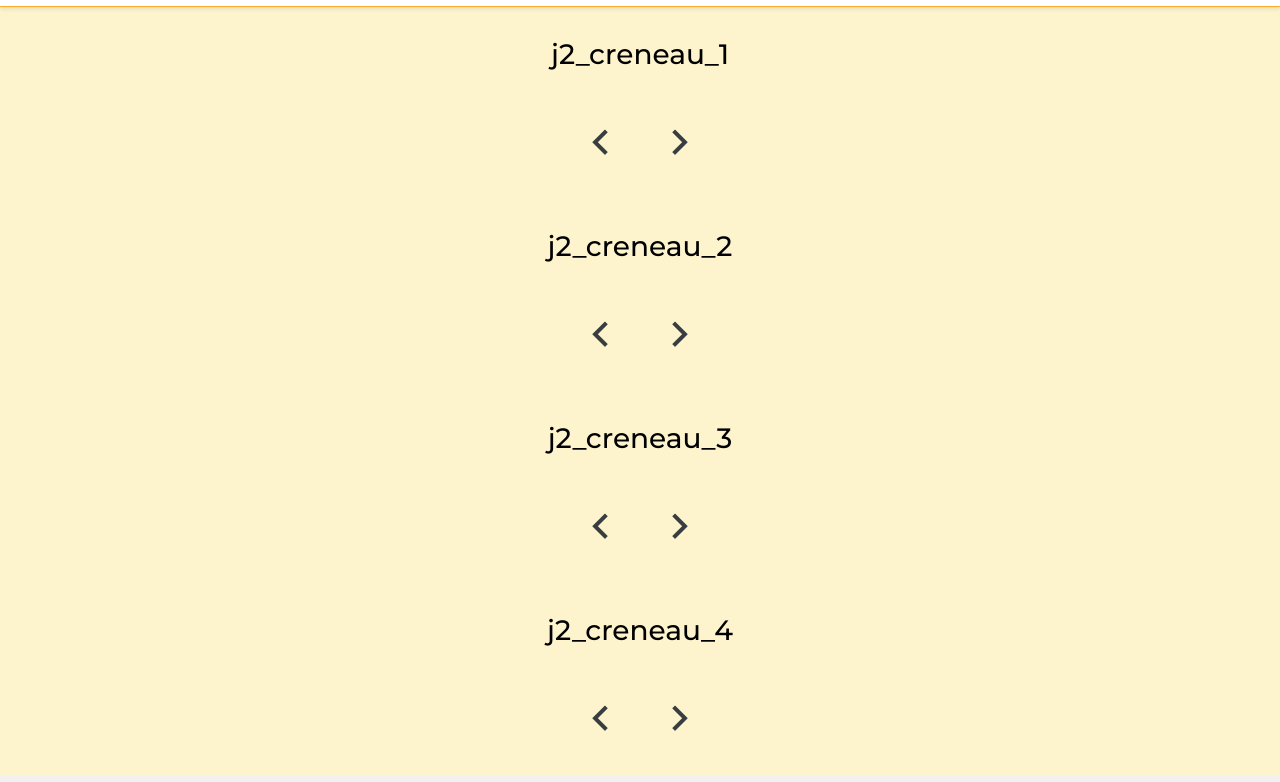
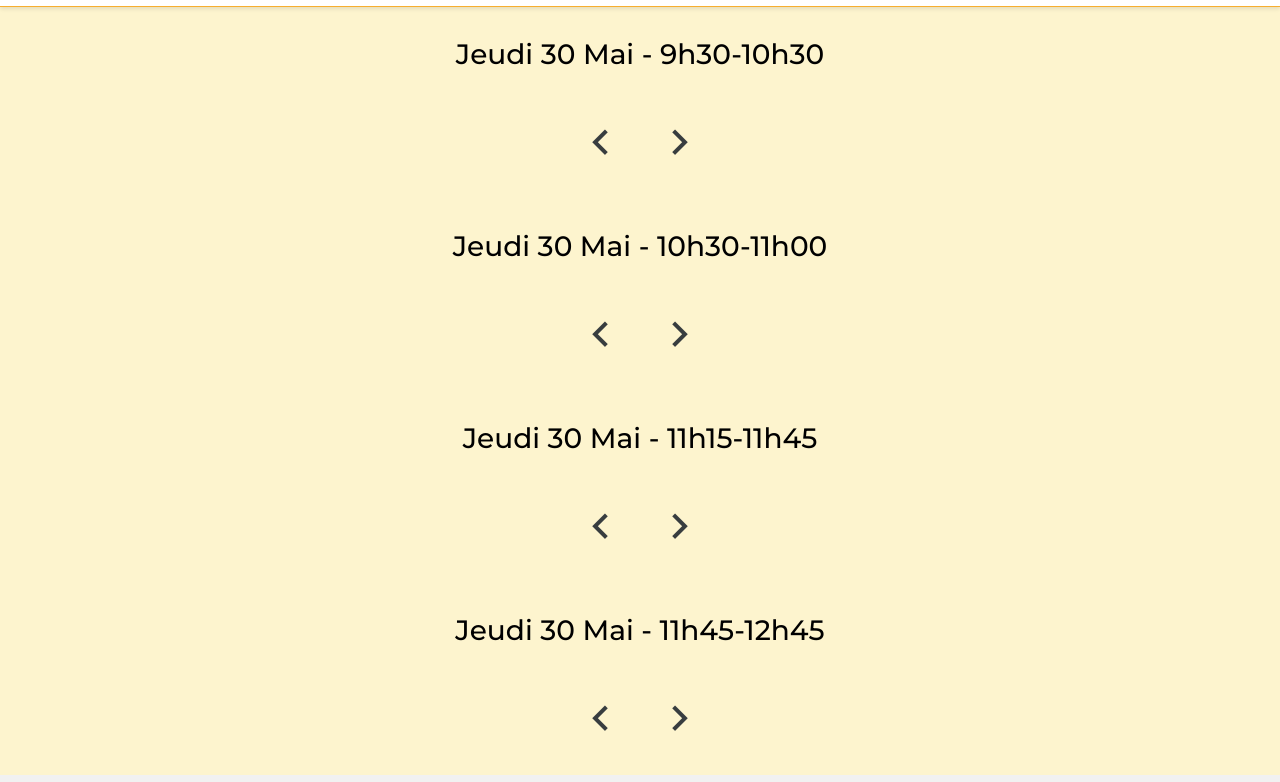
Before and after one commit to jifrah/wrokshop-booking, a plain HTML site: page page3.html in a window 1280 px wide. Shown: the part 63-845 px from the top of the page. Drawn offline with nearby package versions, Linux system fonts and the light colour scheme; no server answers.

Commit message:
Update page3.html

```diff
--- a/page3.html
+++ b/page3.html
@@ -26,7 +26,7 @@
     </header>
 
     <div class="title-container">
-        <h1 class="card-slider-title">j2_creneau_1</h1>
+        <h1 class="card-slider-title">Jeudi 30 Mai - 9h30-10h30</h1>
     </div>
     <section class="container">
         <div class="card__container swiper" id="slider1">
@@ -46,7 +46,7 @@
     </section>
 
     <div class="title-container">
-        <h1 class="card-slider-title">j2_creneau_2</h1>
+        <h1 class="card-slider-title">Jeudi 30 Mai - 10h30-11h00</h1>
     </div>
     <section class="container">
         <div class="card__container swiper" id="slider2">
@@ -66,7 +66,7 @@
     </section>
 
     <div class="title-container">
-        <h1 class="card-slider-title">j2_creneau_3</h1>
+        <h1 class="card-slider-title">Jeudi 30 Mai - 11h15-11h45</h1>
     </div>
     <section class="container">
         <div class="card__container swiper" id="slider3">
@@ -86,7 +86,7 @@
     </section>
 
     <div class="title-container">
-        <h1 class="card-slider-title">j2_creneau_4</h1>
+        <h1 class="card-slider-title">Jeudi 30 Mai - 11h45-12h45</h1>
     </div>
     <section class="container">
         <div class="card__container swiper" id="slider4">
```
